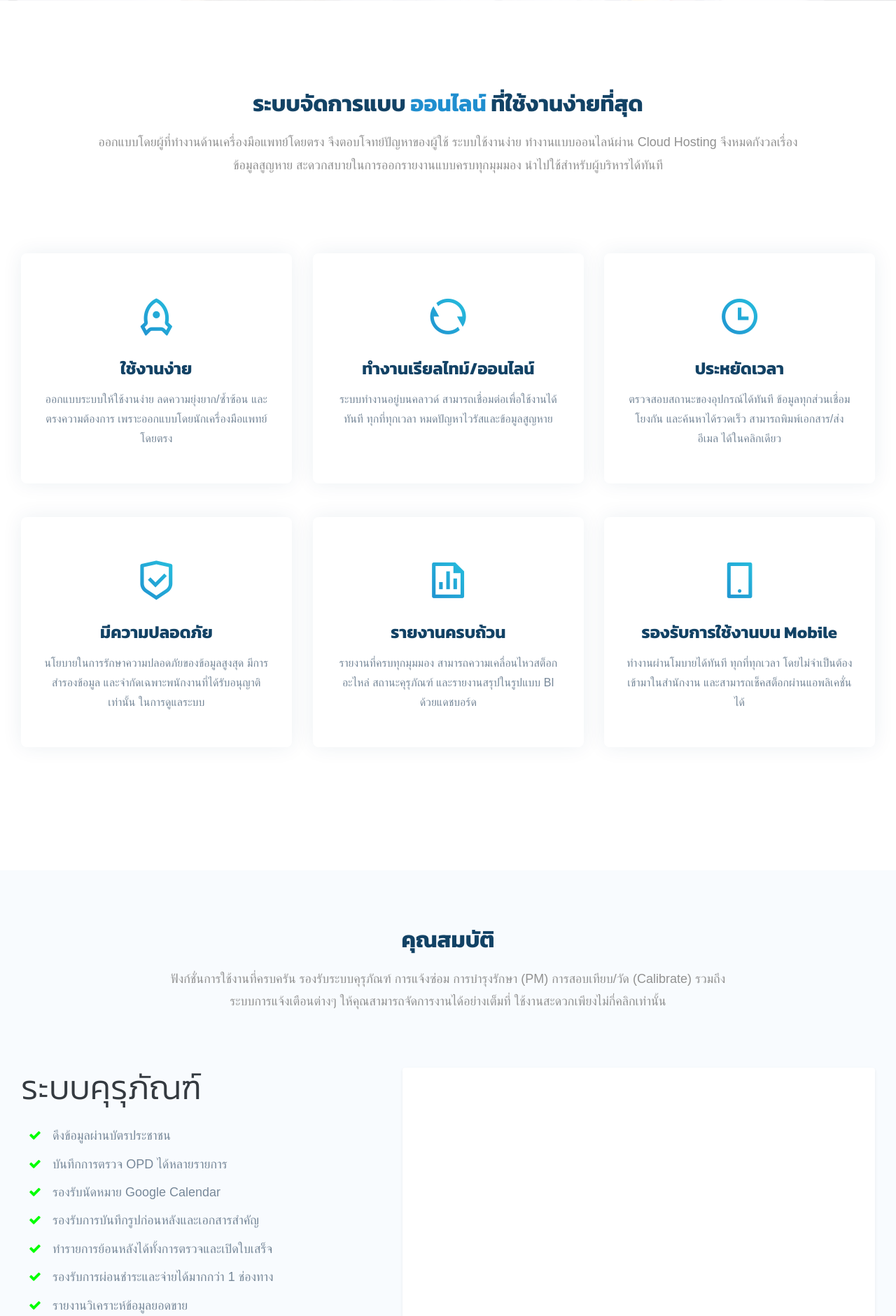
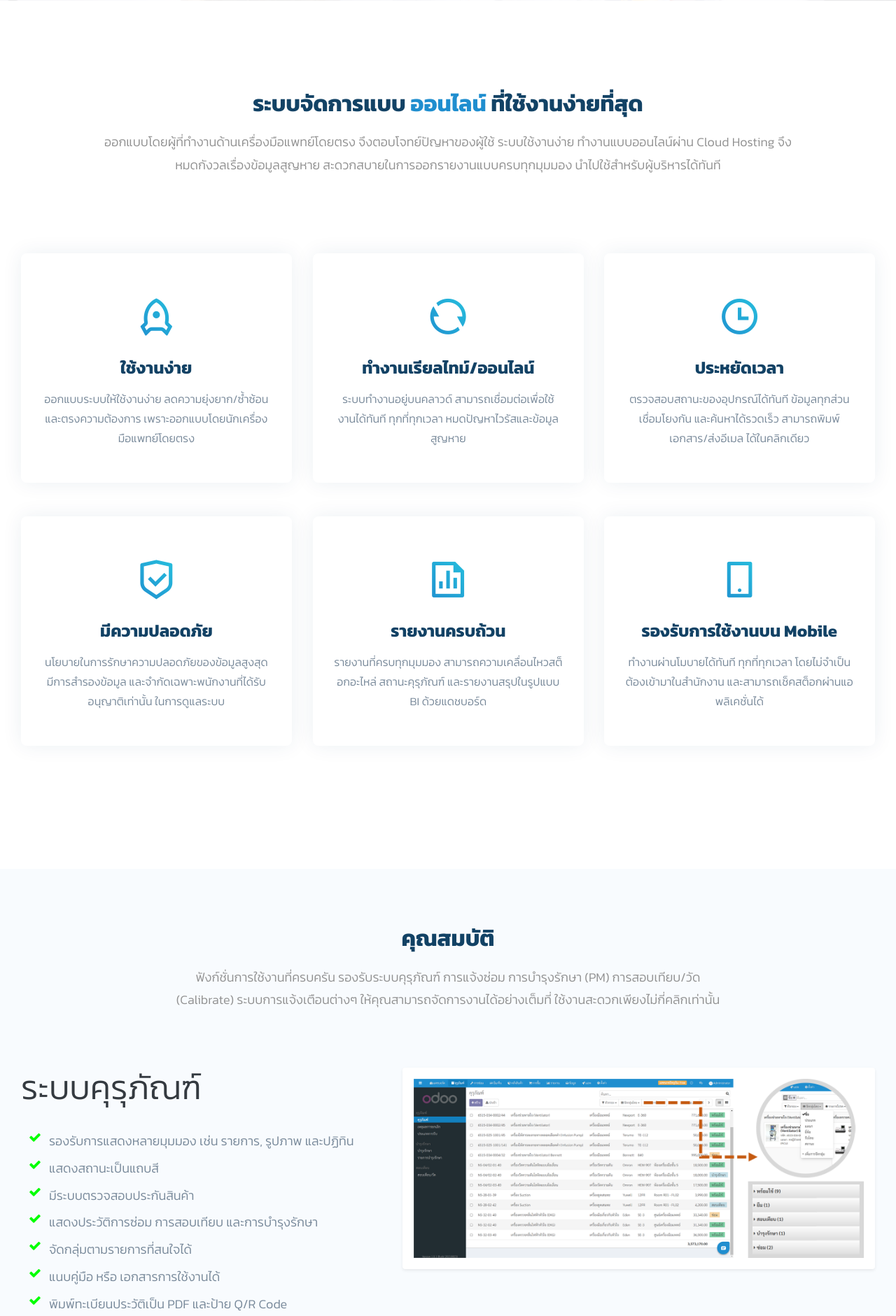
Before and after one commit to appcodeth/memsweb, a Django app: page / in a window 1280 px wide. Shown: the part 683-2564 px from the top of the page at 70% size. Run offline with Django 3.2, Linux system fonts and the light colour scheme; some libraries are stand-ins or nearby versions.

Commit message:
add product feature

```diff
--- a/static/css/style.css
+++ b/static/css/style.css
@@ -7,7 +7,8 @@ h1,h2,h3,h4,h5 {
 
 body {
   color: #789;
-  font-family: "CS Prakas", sans-serif;
+  font-family: "Kanit", sans-serif;
+  font-weight: 300;
   font-size: 18px;
   line-height: 1.8em;
 }
@@ -1205,6 +1206,7 @@ section .icon-box:hover .title a {
   position: relative;
   overflow: hidden;
   background: #fefefe;
+  border: 1px solid #ddd;
   box-shadow: 0px 5px 90px 0px rgba(110, 123, 131, 0.1);
 }
 
@@ -1825,18 +1827,21 @@ section .icon-box:hover .title a {
 
 /**/
 .check-list {
+  overflow: hidden;
   margin: 0;
   padding: 0;
   list-style: none;
 }
 
 .check-list li {
-  margin: 8px 0;
+  line-height: 1.6em;
+  margin: 10px 0;
 }
 
 .check-list li .fa {
+  float: left;
   color: #0f0;
   width: 40px;
-  height: 20px;
+  height: 30px;
   text-align: center;
 }
--- a/templates/index.html
+++ b/templates/index.html
@@ -26,10 +26,10 @@
       <nav class="nav-menu d-none d-lg-block">
         <ul>
           <li><a href="{% url 'app:index' %}">หน้าแรก</a></li>
-          <li><a href="#">คุณสมบัติ</a></li>
-          <li><a href="#">ราคา</a></li>
-          <li><a href="#">การปรับปรุง</a></li>
-          <li><a href="#">ติดต่อเรา</a></li>
+          <li><a href="#feature">คุณสมบัติ</a></li>
+          <li><a href="#pricing">ราคา</a></li>
+          <li><a href="#faq">การปรับปรุง</a></li>
+          <li><a href="#contact">ติดต่อเรา</a></li>
           <li class="drop-down"><a href="#">อื่นๆ</a>
             <ul>
               <li><a href="#">ฟังก์ชั่นงาน</a></li>
@@ -53,12 +53,12 @@
     <div class="container position-relative" data-aos="fade-up" data-aos-delay="100">
       <div class="row mt-lg-5">
         <div class="col-lg-5 order-1">
-          <h1 class="my-3">MEMs ระบบจัดการเครื่องมือแพทย์</h1>
+          <h1 class="my-3">ระบบจัดการ<br/>เครื่องมือแพทย์</h1>
           <p style="font-size:20px">
-            เหมาะสำหรับ คลินิกความงาม <span style="color:#b48e47">คลินิกเฉพาะทาง คลินิกเวชกรรม คลินิกทั่วไป คลินิกพยาบาลผดุงครรภ์ คลินิกกายภาพบำบัด</span> คลินิกแพทย์แผนไทย-จีน คลินิกอายุรกรรม คลินิกแม่และเด็ก คลินิกบําบัดยาเสพติด เหมาะกับทุกคลินิก.
+            ระบบบริหารเครื่องมือแพทย์แบบครบวงจร สำหรับ <span style="color:#b48e47">โรงพยาบาล สถานพยาบาล คลีนิค สถานีอนามัย ศูนย์เครื่องมือแพทย์</span> หรือบริษัท ที่เกี่ยวข้องกับงานซ่อมเครื่องมือแพทย์
           </p>
           <a href="#" class="btn-get-started scrollto">สมัครใช้ฟรี 30 วัน &rarr;</a>
-          <a href="#" class="btn-get-started btn-started-line">ดูตัวอย่าง</a>
+          <a href="http://memsofts.com:8069" target="_blank" class="btn-get-started btn-started-line">ดูตัวอย่าง</a>
         </div>
         <div class="col-lg-7 order-lg-12">
           <img src="/static/img/macbook.png" class="img-fluid" alt="">
@@ -125,92 +125,102 @@
     </section>
     <section id="feature" class="section-bg">
       <div class="container">
-        <div class="row">
+        <div class="row" style="margin-bottom: 50px" data-aos="fade-up">
           <div class="col-lg-8 offset-lg-2">
             <div class="section-title">
               <h2>คุณสมบัติ</h2>
               <p>ฟังก์ชั่นการใช้งานที่ครบครัน รองรับระบบคุรุภัณฑ์ การแจ้งซ่อม การบำรุงรักษา (PM) การสอบเทียบ/วัด (Calibrate)
-                รวมถึงระบบการแจ้งเตือนต่างๆ ให้คุณสามารถจัดการงานได้อย่างเต็มที่ ใช้งานสะดวกเพียงไม่กี่คลิกเท่านั้น</p>
+                ระบบการแจ้งเตือนต่างๆ ให้คุณสามารถจัดการงานได้อย่างเต็มที่ ใช้งานสะดวกเพียงไม่กี่คลิกเท่านั้น</p>
             </div>
           </div>
         </div>
-        <div class="row my-5">
+        <div class="row" style="margin-bottom: 80px" data-aos="fade-up">
           <div class="col-lg-5 order-1">
             <h1 class="display-4 text-dark">ระบบคุรุภัณฑ์</h1>
             <ul class="check-list mt-4 mb-5">
-              <li><i class="fa fa-check"></i> ดึงข้อมูลผ่านบัตรประชาชน</li>
-              <li><i class="fa fa-check"></i> บันทึกการตรวจ OPD ได้หลายรายการ</li>
-              <li><i class="fa fa-check"></i> รองรับนัดหมาย Google Calendar</li>
-              <li><i class="fa fa-check"></i> รองรับการบันทึกรูปก่อนหลังและเอกสารสำคัญ</li>
-              <li><i class="fa fa-check"></i> ทำรายการย้อนหลังได้ทั้งการตรวจและเปิดใบเสร็จ</li>
-              <li><i class="fa fa-check"></i> รองรับการผ่อนชำระและจ่ายได้มากกว่า 1 ช่องทาง</li>
-              <li><i class="fa fa-check"></i> รายงานวิเคราะห์ข้อมูลยอดขาย</li>
+              <li><i class="fa fa-check"></i> รองรับการแสดงหลายมุมมอง เช่น รายการ, รูปภาพ และปฏิทิน</li>
+              <li><i class="fa fa-check"></i> แสดงสถานะเป็นแถบสี</li>
+              <li><i class="fa fa-check"></i> มีระบบตรวจสอบประกันสินค้า</li>
+              <li><i class="fa fa-check"></i> แสดงประวัติการซ่อม การสอบเทียบ และการบำรุงรักษา</li>
+              <li><i class="fa fa-check"></i> จัดกลุ่มตามรายการที่สนใจได้</li>
+              <li><i class="fa fa-check"></i> แนบคู่มือ หรือ เอกสารการใช้งานได้</li>
+              <li><i class="fa fa-check"></i> พิมพ์ทะเบียนประวัติเป็น PDF และป้าย Q/R Code</li>
+              <li><i class="fa fa-check"></i> รองรับการนำเข้า (Import) และส่งออก (Export) ข้อมูลเป็นไฟล์ CSV หรือ Excel</li>
             </ul>
           </div>
           <div class="col-lg-7 order-lg-12">
             <div class="ml-lg-4 mb-5">
-              <div class="card border-0 p-4 shadow-sm" style="height:400px">
+              <div class="card border-0 p-3 shadow-sm">
+                <img src="/static/img/feature/feature01.png" class="img-fluid" alt="">
               </div>
             </div>
           </div>
         </div>
-        <div class="row my-5">
+        <div class="row" style="margin-bottom: 80px" data-aos="fade-up">
           <div class="col-lg-7">
             <div class="mr-lg-4 mb-5">
-              <div class="card border-0 p-4 shadow-sm" style="height:400px">
+              <div class="card border-0 p-3 shadow-sm">
+                <img src="/static/img/feature/feature02.png" class="img-fluid" alt="">
               </div>
             </div>
           </div>
           <div class="col-lg-5">
             <h1 class="display-4 text-dark">การแจ้งซ่อม</h1>
             <ul class="check-list mt-4 mb-5">
-              <li><i class="fa fa-check"></i> ดึงข้อมูลผ่านบัตรประชาชน</li>
-              <li><i class="fa fa-check"></i> บันทึกการตรวจ OPD ได้หลายรายการ</li>
-              <li><i class="fa fa-check"></i> รองรับนัดหมาย Google Calendar</li>
-              <li><i class="fa fa-check"></i> รองรับการบันทึกรูปก่อนหลังและเอกสารสำคัญ</li>
-              <li><i class="fa fa-check"></i> ทำรายการย้อนหลังได้ทั้งการตรวจและเปิดใบเสร็จ</li>
-              <li><i class="fa fa-check"></i> รองรับการผ่อนชำระและจ่ายได้มากกว่า 1 ช่องทาง</li>
-              <li><i class="fa fa-check"></i> รายงานวิเคราะห์ข้อมูลยอดขาย</li>
+              <li><i class="fa fa-check"></i> สร้างใบแจ้งซ่อม</li>
+              <li><i class="fa fa-check"></i> ลงทะเบียนประวัติอาการเสีย และการแก้ไข</li>
+              <li><i class="fa fa-check"></i> อนุมัติการซ่อมตามลำดับงาน (Work flow)</li>
+              <li><i class="fa fa-check"></i> ติดตามงานซ่อม ได้หลายสถานะ</li>
+              <li><i class="fa fa-check"></i> พิมพ์ใบแจ้งซ่อมได้</li>
+              <li><i class="fa fa-check"></i> รองรับการส่งอีเมล ไปยังผู้รับผิดชอบ</li>
+              <li><i class="fa fa-check"></i> สร้างใบเบิกอะไหล่อัตโนมัติ</li>
+              <li><i class="fa fa-check"></i> ติดตามสถานะของงานซ่อม เชื่อมโยงด้วย Google Calendar และ LINE</li>
             </ul>
           </div>
         </div>
-        <div class="row my-5">
+        <div class="row" style="margin-bottom: 80px" data-aos="fade-up">
           <div class="col-lg-5 order-1">
             <h1 class="display-4 text-dark">ระบบคลังสินค้า</h1>
             <ul class="check-list mt-4 mb-5">
-              <li><i class="fa fa-check"></i> ดึงข้อมูลผ่านบัตรประชาชน</li>
-              <li><i class="fa fa-check"></i> บันทึกการตรวจ OPD ได้หลายรายการ</li>
-              <li><i class="fa fa-check"></i> รองรับนัดหมาย Google Calendar</li>
-              <li><i class="fa fa-check"></i> รองรับการบันทึกรูปก่อนหลังและเอกสารสำคัญ</li>
-              <li><i class="fa fa-check"></i> ทำรายการย้อนหลังได้ทั้งการตรวจและเปิดใบเสร็จ</li>
-              <li><i class="fa fa-check"></i> รองรับการผ่อนชำระและจ่ายได้มากกว่า 1 ช่องทาง</li>
-              <li><i class="fa fa-check"></i> รายงานวิเคราะห์ข้อมูลยอดขาย</li>
+              <li><i class="fa fa-check"></i> ฟังก์ชั่นใบขอราคา (RFQ)</li>
+              <li><i class="fa fa-check"></i> ฟังก์ชั่นใบสั่งซื้อสินค้า (Purchase Order)</li>
+              <li><i class="fa fa-check"></i> ฟังก์ชั่นการรับเข้าสินค้า (Receive)</li>
+              <li><i class="fa fa-check"></i> ฟังก์ชั่นใบเบิกวัตถุดิบ (Issue)</li>
+              <li><i class="fa fa-check"></i> สามารถดูความเคลื่อนไหวของสินค้า (Stock Move)</li>
+              <li><i class="fa fa-check"></i> ปรับยอดจำนวนในสต็อก</li>
+              <li><i class="fa fa-check"></i> ระบบแจ้งเตือนสินค้าใกล้หมด</li>
+              <li><i class="fa fa-check"></i> พิมพ์รายละเอียดสินค้า PDF และป้าย Q/R Code</li>
+              <li><i class="fa fa-check"></i> ฟังก์ชั่นจัดการสินค้าด้วย Mobile</li>
             </ul>
           </div>
           <div class="col-lg-7 order-lg-12">
             <div class="ml-lg-4 mb-5">
-              <div class="card border-0 p-4 shadow-sm" style="height:400px">
+              <div class="card border-0 p-3 shadow-sm">
+                <img src="/static/img/feature/feature03.png" class="img-fluid" alt="">
               </div>
             </div>
           </div>
         </div>
-        <div class="row my-5">
+        <div class="row" style="margin-bottom: 50px" data-aos="fade-up">
           <div class="col-lg-7">
             <div class="mr-lg-4 mb-5">
-              <div class="card border-0 p-4 shadow-sm" style="height:400px">
+              <div class="card border-0 p-3 shadow-sm">
+                <img src="/static/img/feature/feature04.png" class="img-fluid" alt="">
               </div>
             </div>
           </div>
           <div class="col-lg-5">
             <h1 class="display-4 text-dark">รายงาน</h1>
             <ul class="check-list mt-4 mb-5">
-              <li><i class="fa fa-check"></i> ดึงข้อมูลผ่านบัตรประชาชน</li>
-              <li><i class="fa fa-check"></i> บันทึกการตรวจ OPD ได้หลายรายการ</li>
-              <li><i class="fa fa-check"></i> รองรับนัดหมาย Google Calendar</li>
-              <li><i class="fa fa-check"></i> รองรับการบันทึกรูปก่อนหลังและเอกสารสำคัญ</li>
-              <li><i class="fa fa-check"></i> ทำรายการย้อนหลังได้ทั้งการตรวจและเปิดใบเสร็จ</li>
-              <li><i class="fa fa-check"></i> รองรับการผ่อนชำระและจ่ายได้มากกว่า 1 ช่องทาง</li>
-              <li><i class="fa fa-check"></i> รายงานวิเคราะห์ข้อมูลยอดขาย</li>
+              <li><i class="fa fa-check"></i> รายงานสถานะคุรุภัณฑ์</li>
+              <li><i class="fa fa-check"></i> รายงานเครื่องหมดประกัน</li>
+              <li><i class="fa fa-check"></i> รายงานสอบเทียบ/วัด</li>
+              <li><i class="fa fa-check"></i> รายงานสถานะงานซ่อม</li>
+              <li><i class="fa fa-check"></i> รายงานเครื่อง Down Time</li>
+              <li><i class="fa fa-check"></i> รายงานคลังสินค้า</li>
+              <li><i class="fa fa-check"></i> รายงานการยืม/คืน</li>
+              <li><i class="fa fa-check"></i> รายงานประสิทธิภาพช่าง</li>
+              <li><i class="fa fa-check"></i> สามารถพิมพ์ออกมาเป็น PDF และ Excel</li>
             </ul>
           </div>
         </div>
@@ -288,11 +298,12 @@
               <h3 style="font-size:30px">Free</h3>
               <h4><sup>฿</sup>0<span> / ปี</span></h4>
               <ul>
-                <li>Aida dere</li>
-                <li>Nec feugiat nisl</li>
-                <li>Nulla at volutpat dola</li>
-                <li class="na">Pharetra massa</li>
-                <li class="na">Massa ultricies mi</li>
+                <li>ใช้งานโมดูลพื้นฐานได้</li>
+                <li>แสดงโลโก้ที่รายงาน</li>
+                <li>Shared Server</li>
+                <li class="na">ขอปรับแต่ง/แก้ไข เพิ่มรายงาน</li>
+                <li class="na">พิมพ์ Q/R Code</li>
+                <li class="na">รองรับ Mobile Inventory</li>
               </ul>
               <div class="btn-wrap">
                 <a href="#" class="btn-buy">เลือกแพกเกจ</a>
@@ -302,13 +313,14 @@
           <div class="col-lg-4 col-md-6 mt-4 mt-md-0" data-aos="zoom-in" data-aos-delay="100">
             <div class="box featured">
               <h3 style="font-size:30px">Pro</h3>
-              <h4><sup>฿</sup>9,500<span> / ปี</span></h4>
+              <h4><sup>฿</sup>7,900<span> / ปี</span></h4>
               <ul>
-                <li>Aida dere</li>
-                <li>Nec feugiat nisl</li>
-                <li>Nulla at volutpat dola</li>
-                <li>Pharetra massa</li>
-                <li class="na">Massa ultricies mi</li>
+                <li>ใช้งานได้ทุกโมดูล</li>
+                <li>ใช้ได้ทุกรายงาน</li>
+                <li>Dedicated Server</li>
+                <li>ปรับแต่งแก้ไข ขอเพิ่มรายงานได้</li>
+                <li>รองรับการพิมพ์ Q/R Code</li>
+                <li class="na">รองรับ Mobile Inventory</li>
               </ul>
               <div class="btn-wrap">
                 <a href="#" class="btn-buy">เลือกแพกเกจ</a>
@@ -318,13 +330,14 @@
           <div class="col-lg-4 col-md-6 mt-4 mt-lg-0" data-aos="zoom-in" data-aos-delay="100">
             <div class="box">
               <h3 style="font-size:30px">Enterprise</h3>
-              <h4><sup>฿</sup>15,000<span> / ปี</span></h4>
+              <h4><sup>฿</sup>9,500<span> / ปี</span></h4>
               <ul>
-                <li>Aida dere</li>
-                <li>Nec feugiat nisl</li>
-                <li>Nulla at volutpat dola</li>
-                <li>Pharetra massa</li>
-                <li>Massa ultricies mi</li>
+                <li>ใช้งานได้ทุกโมดูล</li>
+                <li>ใช้ได้ทุกรายงาน</li>
+                <li>Dedicated Server</li>
+                <li>ปรับแต่งแก้ไข ขอเพิ่มรายงานได้</li>
+                <li>รองรับการพิมพ์ Q/R Code</li>
+                <li>รองรับ Mobile Inventory</li>
               </ul>
               <div class="btn-wrap">
                 <a href="#" class="btn-buy">เลือกแพกเกจ</a>
```
Also changed, not shown: static/img/feature/fearure4.png (added), static/img/feature/feature01.png (added), static/img/feature/feature02.png (added), static/img/feature/feature03.png (added), static/img/feature/feature04.png (added), static/img/macbook - Copy.png (added), static/img/macbook.png, 1 other file.
